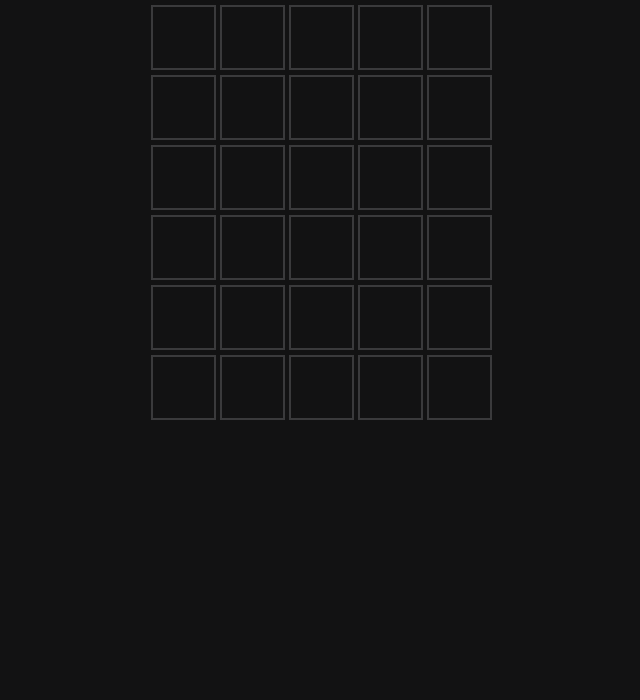
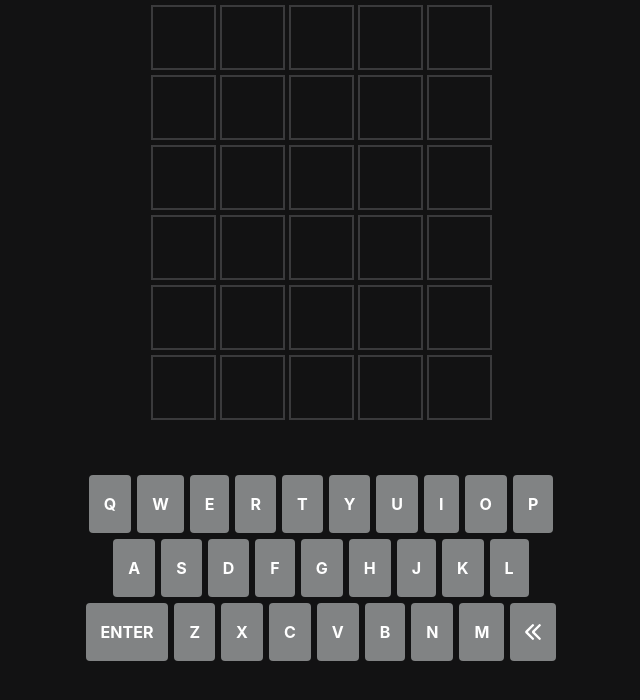
Before and after one commit to JabobKrauskopf/wordle-remake, a Next.js app: page / in a window 1280 px wide. Shown: the top 700 px of the page, without its empty margins (319-959 px from the left). Built offline with nearby package versions, Linux system fonts and the light colour scheme.

Commit message:
Added Keyboard Functionality

```diff
--- a/package.json
+++ b/package.json
@@ -8,6 +8,7 @@
     "lint": "next lint"
   },
   "dependencies": {
+    "@chakra-ui/icons": "^1.1.5",
     "@chakra-ui/react": "^1.8.3",
     "@emotion/react": "^11",
     "@emotion/styled": "^11",
--- a/src/components/keyboard.tsx
+++ b/src/components/keyboard.tsx
@@ -1,12 +1,64 @@
+import { Flex } from "@chakra-ui/react";
 import React from "react";
+import { ArrowLeftIcon } from "@chakra-ui/icons";
 
-export interface KeyboardProps {
-  onEnter: any;
-  onDelete: any;
-  onInput: (value: string) => void;
+interface KeyProps {
+  value: string | React.ReactElement;
+  handler: (value: string) => void;
+  state?: "correct" | "included" | "mismatch";
 }
 
-export const Keyboard = ({ onEnter, onDelete, onInput }: KeyboardProps) => {
+const Key = ({ value, handler, state }: KeyProps) => {
+  const color =
+    state == "correct"
+      ? "#538d4e"
+      : state == "included"
+      ? "#b59f3b"
+      : state == "mismatch"
+      ? "#3a3a3c"
+      : "#818384";
+
+  return (
+    <Flex
+      height="58px"
+      marginX="3px"
+      paddingX="15px"
+      cursor="pointer"
+      textAlign="center"
+      justifyContent="center"
+      alignContent="center"
+      flexDirection="column"
+      backgroundColor={color}
+      fontWeight="bold"
+      fontSize="16px"
+      textTransform="uppercase"
+      borderRadius="4px"
+      onClick={() => {
+        handler(value as string);
+      }}
+    >
+      {value}
+    </Flex>
+  );
+};
+
+interface KeyboardProps {
+  onEnter: () => void;
+  onDelete: () => void;
+  onInput: (value: string) => void;
+  correctLetters: string[];
+  includedLetters: string[];
+  testedLetters: string[];
+}
+
+export const Keyboard = ({
+  onEnter,
+  onDelete,
+  onInput,
+  correctLetters,
+  includedLetters,
+  testedLetters,
+}: KeyboardProps) => {
   React.useEffect(() => {
     const listener = (e: KeyboardEvent) => {
       if (e.code === "Enter") {
@@ -28,5 +80,65 @@ export const Keyboard = ({ onEnter, onDelete, onInput }: KeyboardProps) => {
       window.removeEventListener("keydown", listener);
     };
   }, [onDelete, onEnter, onInput]);
-  return <div></div>;
+
+  return (
+    <Flex flexDirection="column" alignItems="center">
+      <Flex marginBottom="6px">
+        {["q", "w", "e", "r", "t", "y", "u", "i", "o", "p"].map((key) => (
+          <Key
+            key={key}
+            value={key}
+            handler={onInput}
+            state={
+              correctLetters.includes(key)
+                ? "correct"
+                : includedLetters.includes(key)
+                ? "included"
+                : testedLetters.includes(key)
+                ? "mismatch"
+                : undefined
+            }
+          />
+        ))}
+      </Flex>
+      <Flex marginBottom="6px">
+        {["a", "s", "d", "f", "g", "h", "j", "k", "l"].map((key) => (
+          <Key
+            key={key}
+            value={key}
+            handler={onInput}
+            state={
+              correctLetters.includes(key)
+                ? "correct"
+                : includedLetters.includes(key)
+                ? "included"
+                : testedLetters.includes(key)
+                ? "mismatch"
+                : undefined
+            }
+          />
+        ))}
+      </Flex>
+      <Flex>
+        <Key value="enter" handler={onEnter} />
+        {["z", "x", "c", "v", "b", "n", "m"].map((key) => (
+          <Key
+            key={key}
+            value={key}
+            handler={onInput}
+            state={
+              correctLetters.includes(key)
+                ? "correct"
+                : includedLetters.includes(key)
+                ? "included"
+                : testedLetters.includes(key)
+                ? "mismatch"
+                : undefined
+            }
+          />
+        ))}
+        <Key value={<ArrowLeftIcon />} handler={onDelete} />
+      </Flex>
+    </Flex>
+  );
 };
--- a/src/components/wordle-grid.tsx
+++ b/src/components/wordle-grid.tsx
@@ -84,7 +84,7 @@ export const WordleGrid = ({
   solution,
 }: WordleGridProps) => {
   return (
-    <Box>
+    <Box marginBottom="50px">
       {previousTries.map((value, i) => (
         <Row
           key={i}
--- a/src/pages/index.tsx
+++ b/src/pages/index.tsx
@@ -42,6 +42,18 @@ const App: NextPage = () => {
   );
   const [solution, _getNewSolution] = useSolutionGenerator();
 
+  const includedLetters = solution
+    .split("")
+    .filter((letter) =>
+      previousTries.some((element) => element.includes(letter))
+    );
+
+  const correctLetters = solution
+    .split("")
+    .filter((letter, i) =>
+      previousTries.some((element) => element.split("")[i] == letter)
+    );
+
   console.log(solution);
 
   const onInput = (value: string) => {
@@ -82,7 +94,14 @@ const App: NextPage = () => {
         maxTries={maxTries}
         solution={solution}
       />
-      <Keyboard onInput={onInput} onDelete={onDelete} onEnter={onEnter} />
+      <Keyboard
+        onInput={onInput}
+        onDelete={onDelete}
+        onEnter={onEnter}
+        includedLetters={includedLetters}
+        correctLetters={correctLetters}
+        testedLetters={previousTries.flatMap((value) => value.split(""))}
+      />
     </Flex>
   );
 };
```
Also changed, not shown: 1 other file (tests, documents, lock files or other folders).
